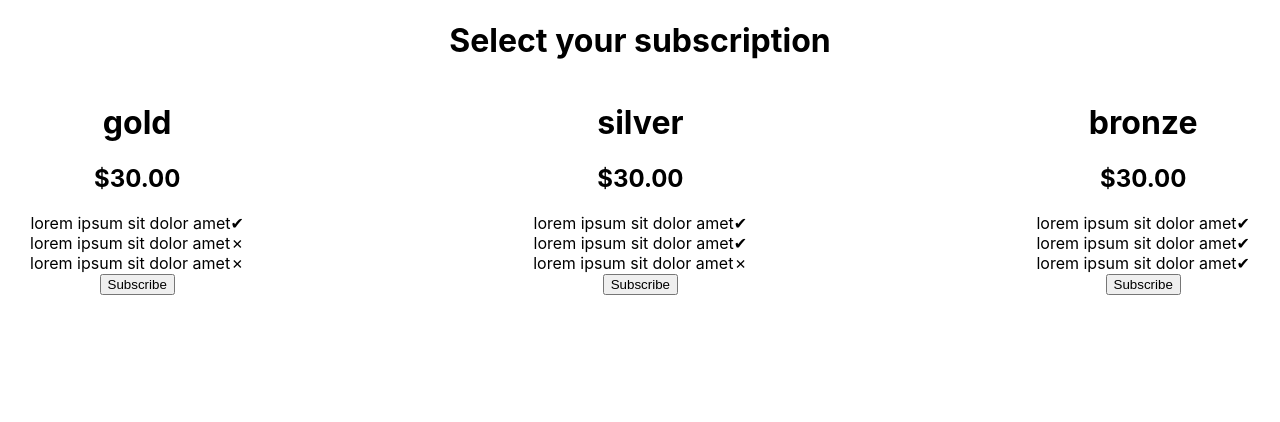
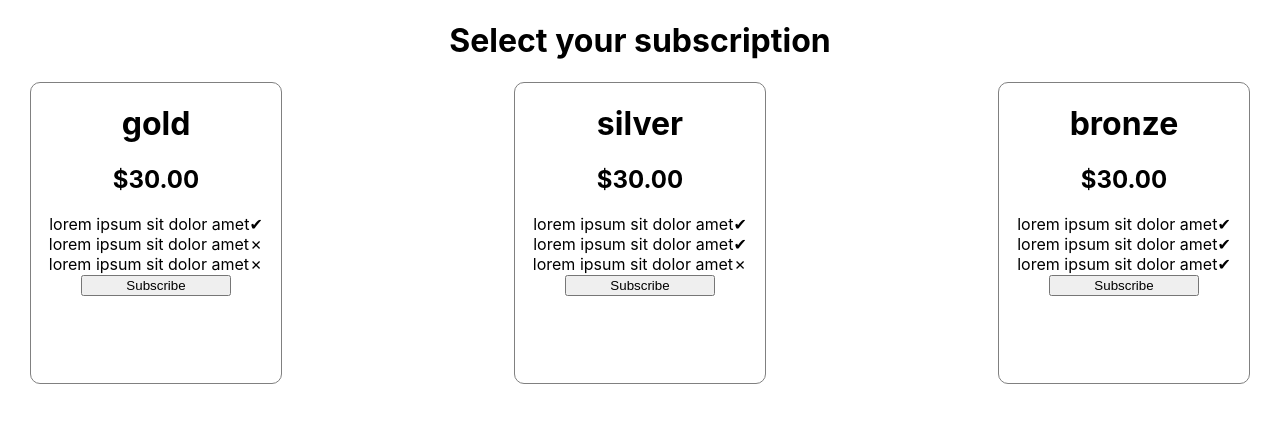
Before and after one commit to aapetsi/appruve, a React (Create React App) app: page / in a window 1280 px wide. Shown: the top 422 px of the page. Built offline with nearby package versions, Linux system fonts and the light colour scheme; data requests are answered from the project's data file.

Commit message:
add styling for components

```diff
--- a/src/components/PriceCard.js
+++ b/src/components/PriceCard.js
@@ -1,12 +1,23 @@
 import React from 'react'
 import styled from 'styled-components'
 
-const Card = styled.div``
+const Card = styled.div`
+  width: 250px;
+  height: 300px;
+  border: 1px solid grey;
+  border-radius: 10px;
+`
+
+const Button = styled.button`
+  width: 150px;
+  text-align: center;
+  margin: 0 auto;
+`
 
 const PriceCard = ({ details }) => {
   console.log(details)
   return (
-    <div>
+    <Card>
       <h1>{details.category}</h1>
       <h2>{details.price}</h2>
       <div>
@@ -42,8 +53,8 @@ const PriceCard = ({ details }) => {
         </span>
       </div>
 
-      <button>Subscribe</button>
-    </div>
+      <Button>Subscribe</Button>
+    </Card>
   )
 }
 
```
